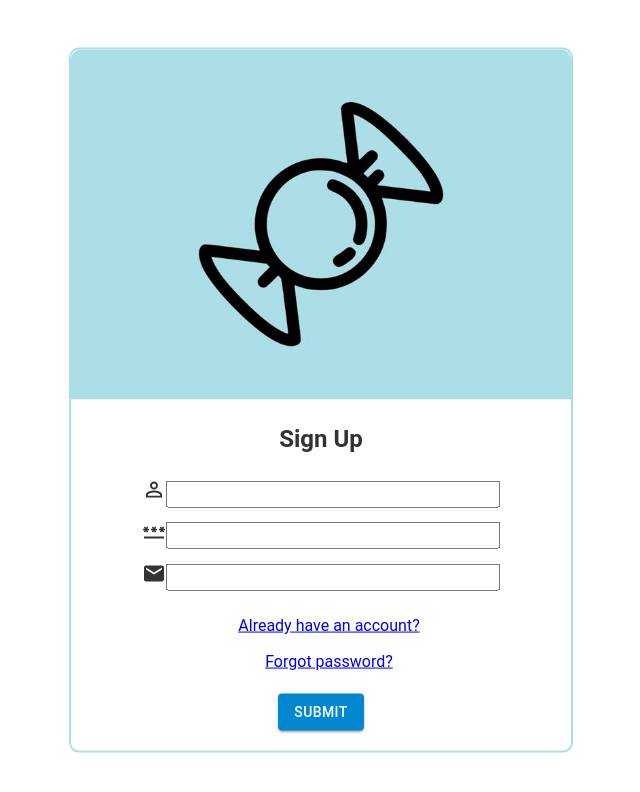
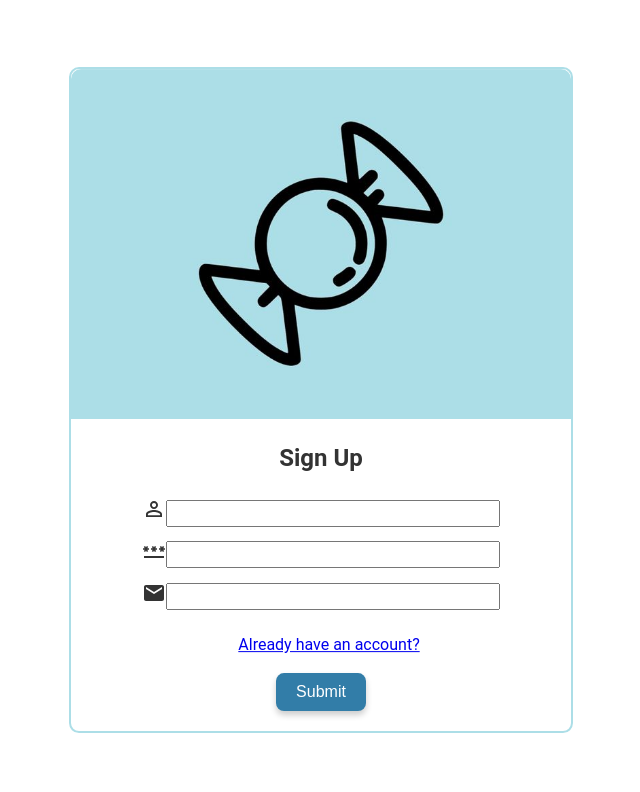
Before and after one commit to gaoxam123/NewspaperApp, a React (Vite) app in the folder client/: page /register in a window 1280 px wide. Shown: the top 792 px of the page, without its empty margins (319-959 px from the left). Built offline with nearby package versions, Linux system fonts and the light colour scheme.

Commit message:
new button

```diff
--- /dev/null
+++ b/client/src/components/customButton/CustomButton.css
@@ -0,0 +1,24 @@
+.custom {
+    margin-top: 15px;
+    background-color: #327da8;
+    color: white;
+    font-size: 16px;
+    padding: 10px 20px;
+    border: none;
+    border-radius: 8px;
+    cursor: pointer;
+    transition: all 0.3s ease;
+    box-shadow: 0 4px 6px rgba(0, 0, 0, 0.2);
+}
+
+.custom:hover {
+    background-color: #326fa8;
+    transform: translateY(-2px);
+    box-shadow: 0 6px 8px rgba(0, 0, 0, 0.3);
+}
+
+.custom:active {
+    background-color: #3253a8;
+    transform: translateY(2px);
+    box-shadow: 0 2px 4px rgba(0, 0, 0, 0.2);
+}
--- /dev/null
+++ b/client/src/components/customButton/CustomButton.jsx
@@ -0,0 +1,7 @@
+import "./CustomButton.css"
+
+export default function CustomButton({ children }) {
+    return (
+        <button className="custom">{children}</button>
+    )
+}
--- a/client/src/components/sidebar/account/accountsidebar.css
+++ b/client/src/components/sidebar/account/accountsidebar.css
@@ -3,7 +3,8 @@
     top: 0;
     left: calc(100vw);
     width: 500px;
-    border-radius: 20px;
+    border-top-left-radius: 20px;
+    border-bottom-left-radius: 20px;
     height: 100vh;
     background-color: white;
     color: black;
@@ -13,7 +14,7 @@
 }
 
 .nav-account.active {
-    left: calc(100vw - 450px);
+    left: calc(100vw - 500px);
     transition: 0.65s;
 }
 
@@ -30,6 +31,7 @@
     height: 60px;
     list-style: none;
 }
+
 .account-buttons {
     display: flex;
     flex-direction: column;
@@ -46,7 +48,7 @@
 
 .account-hr {
     margin-left: 32px;
-    margin-right: 82px;
+    margin-right: 32px;
 }
 
 .account-toggle {
--- a/client/src/components/sidebar/account/accountsidebar.jsx
+++ b/client/src/components/sidebar/account/accountsidebar.jsx
@@ -1,7 +1,8 @@
 import "./AccountSidebar.css"
 import { Link } from "react-router-dom"
+import CustomButton from "../../customButton/CustomButton"
+import { Close, FavoriteBorder, HouseOutlined, ShoppingCartCheckout, Person2Outlined } from "@mui/icons-material"
 import { Button } from "@mui/material"
-import { Close, FavoriteBorder, HouseOutlined, ShoppingCartCheckout, Person2Outlined } from "@mui/icons-material"
 
 export default function AccountSidebar({ active, toggle }) {
     return (
@@ -15,10 +16,10 @@ export default function AccountSidebar({ active, toggle }) {
                     </li>
                     <li className="account-buttons">
                         <Link to="/login">
-                            <Button className="account-item-button">Login</Button>
+                            <CustomButton className="account-item-button">Login</CustomButton>
                         </Link>
                         <Link to="/register">
-                            <Button className="account-item-button">Register</Button>
+                            <CustomButton className="account-item-button">Register</CustomButton>
                         </Link>
                     </li>
                     <li className="account-item">
--- a/client/src/components/sidebar/menu/menusidebar.css
+++ b/client/src/components/sidebar/menu/menusidebar.css
@@ -4,7 +4,8 @@
     top: 0;
     left: -300px;
     width: 300px;
-    border-radius: 20px;
+    border-top-right-radius: 20px;
+    border-bottom-right-radius: 20px;
     height: 100vh;
     background-color: white;
     color: black;
@@ -32,7 +33,7 @@
 } */
 
 .nav-menu.active {
-    left: -20px;
+    left: 0;
     transition: 0.65s;
 }
 
@@ -42,16 +43,13 @@
 }
 
 .navbar-toggle {
-    /* background-color: white;
-    width: 100%;
-    height: 80px; */
     display: flex;
     justify-content: start;
     align-items: center;
 }
 
 .nav-text {
-    padding: 8px 0px 8px 32px;
+    padding: 8px 0px 8px 16px;
     display: flex;
     align-items: center;
     justify-content: start;
@@ -60,7 +58,7 @@
 }
 
 .menu-bars {
-    margin-left: 2rem;
+    margin-left: 1rem;
     font-size: 2rem;
     background: none;
 }
--- a/client/src/components/sidebar/menu/menusidebarwindow.css
+++ b/client/src/components/sidebar/menu/menusidebarwindow.css
@@ -3,7 +3,7 @@
     background-color: white;
     width: 500px;
     height: 60vh;
-    left: 280px;
+    left: 300px;
     top: 80px;
     ul {
         list-style: none;
--- a/client/src/components/sidebar/store/storesidebar.css
+++ b/client/src/components/sidebar/store/storesidebar.css
@@ -2,8 +2,9 @@
     position: fixed;
     top: 0;
     left: calc(100vw);
-    width: 700px;
-    border-radius: 20px;
+    width: 650px;
+    border-top-left-radius: 20px;
+    border-top-left-radius: 20px;
     height: 90vh;
     background-color: white;
     color: black;
@@ -27,6 +28,8 @@
     list-style-type: none;
     flex: 2;
     margin-top: 10px;
+    display: flex;
+    flex-direction: row-reverse;
 }
 
 .title-and-instruction {
@@ -49,7 +52,6 @@ h3 {
         border-radius: 10px;
         display: flex;
         border: 2px solid black;
-        margin-right: 20px;
         input {
             border: none;
             outline: none;
@@ -72,7 +74,6 @@ h3 {
 }
 
 .address-area {
-    margin-right: 50px;
     overflow-y: scroll;
     height: 60vh;
 }
@@ -92,11 +93,20 @@ h3 {
 .store-sidebar-hr {
     margin-top: 25px;
     margin-bottom: 15px;
-    margin-right: 95px;
+    margin-right: 45px;
 }
 
 .select-button {
     display: flex;
     flex-direction: row-reverse;
-    margin-right: 95px;
+    margin-right: 45px;
 }
+
+.search-button {
+    margin-left: 20px;
+}
+
+.search-button:hover {
+    background-color: lightblue;
+    color: white;
+}
--- a/client/src/components/sidebar/store/storesidebar.jsx
+++ b/client/src/components/sidebar/store/storesidebar.jsx
@@ -40,7 +40,7 @@ export default function StoreSidebar({ active, toggle }) {
                     </div>
                     <hr className="store-sidebar-hr"/>
                     <div className="select-button">
-                        <Button>Choose Store</Button>
+                        <Button variant="contained" color="info">Choose Store</Button>
                     </div>
                 </div>
             </aside>
--- a/client/src/pages/authentication/RegisterLogin.css
+++ b/client/src/pages/authentication/RegisterLogin.css
@@ -53,3 +53,9 @@ img {
 .to-login {
     margin-top: 10px;
 }
+
+.link-and-button {
+    display: flex;
+    flex-direction: column;
+    align-items: center;
+}
--- a/client/src/pages/authentication/RegisterLogin.jsx
+++ b/client/src/pages/authentication/RegisterLogin.jsx
@@ -1,9 +1,17 @@
 import "./RegisterLogin.css"
 import { Link } from "react-router-dom"
 import { PermIdentity, Password, Email } from "@mui/icons-material"
-import { Button } from "@mui/material"
+import { useRef } from "react"
+import CustomButton from "../../components/customButton/CustomButton"
 
 export default function Register({ login }) {
+    const username = useRef()
+    const password = useRef()
+    const email = useRef()
+    const handleSubmit = (event) => {
+        event.preventDefault()
+        console.log(username.current.value, password.current.value, email.current.value)
+    }
     return (
         <div className="container">
             <div className="img-container">
@@ -11,24 +19,26 @@ export default function Register({ login }) {
             </div>
             <div className="text"><h2>{login ? "Login" : "Sign Up"}</h2></div>
             <div className="form-container">
-                <form action="" className="form">
+                <form onSubmit={handleSubmit} action="" className="form">
                     <div className="input-container">
                         <label htmlFor="username"><PermIdentity /></label>
-                        <input type="text" className="username" id="username" />
+                        <input type="text" className="username" id="username" name="username" ref={username} />
                     </div>
                     <div className="input-container">
                         <label htmlFor="password"><Password /></label>
-                        <input type="password" className="password" id="password" />
+                        <input type="password" className="password" id="password" name="password" ref={password} />
                     </div>
                     {!login && <div className="input-container">
                         <label htmlFor="email"><Email /></label>
-                        <input type="text" className="email" id="email" />
+                        <input type="text" className="email" id="email" name="email" ref={email} />
                     </div>}
+                    <div className="link-and-button">
+                        {!login ? <div className="to-login"><span><Link to="/login">Already have an account?</Link></span></div> :
+                            <div className="to-login"><span><Link to="/register">No account yet?</Link></span></div>}
+                        {login && <div className="forgot-password"><span><Link>Forgot password?</Link></span></div>}
+                        <CustomButton>Submit</CustomButton>
+                    </div>
                 </form>
-                {!login ? <div className="to-login"><span><Link to="/login">Already have an account?</Link></span></div> :
-                    <div className="to-login"><span><Link to="/register">No account yet?</Link></span></div>}
-                {!login && <div className="forgot-password"><span><Link>Forgot password?</Link></span></div>}
-                <Button variant="contained" color="info" sx={{ marginTop: '20px' }}>Submit</Button>
             </div>
         </div>
     )
```
